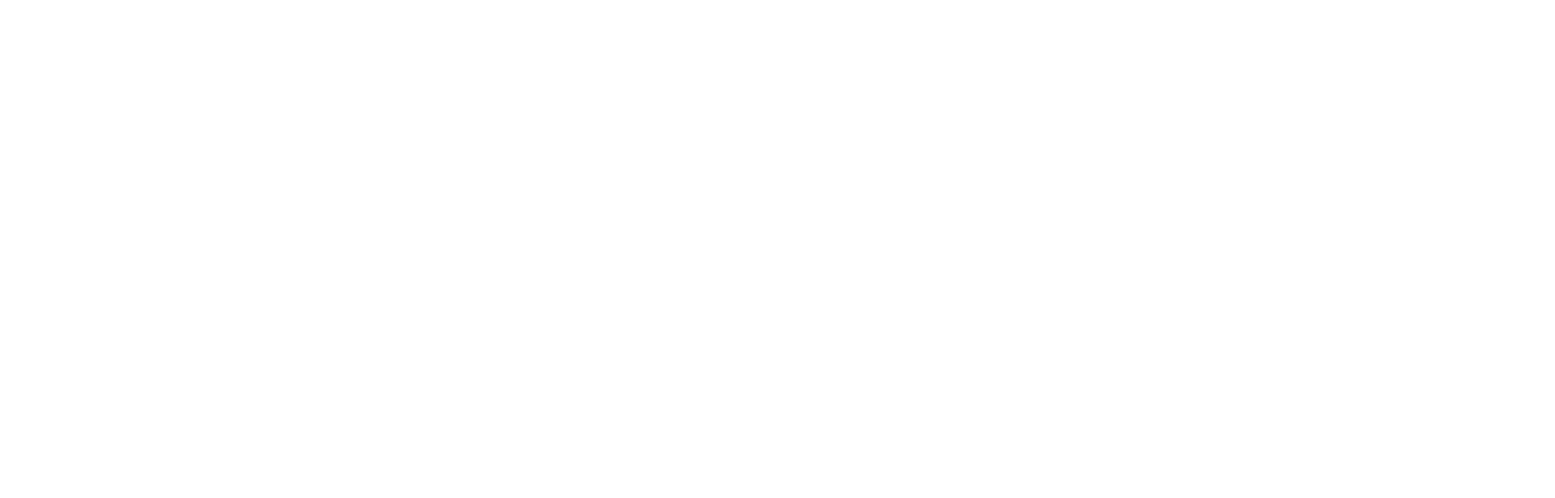
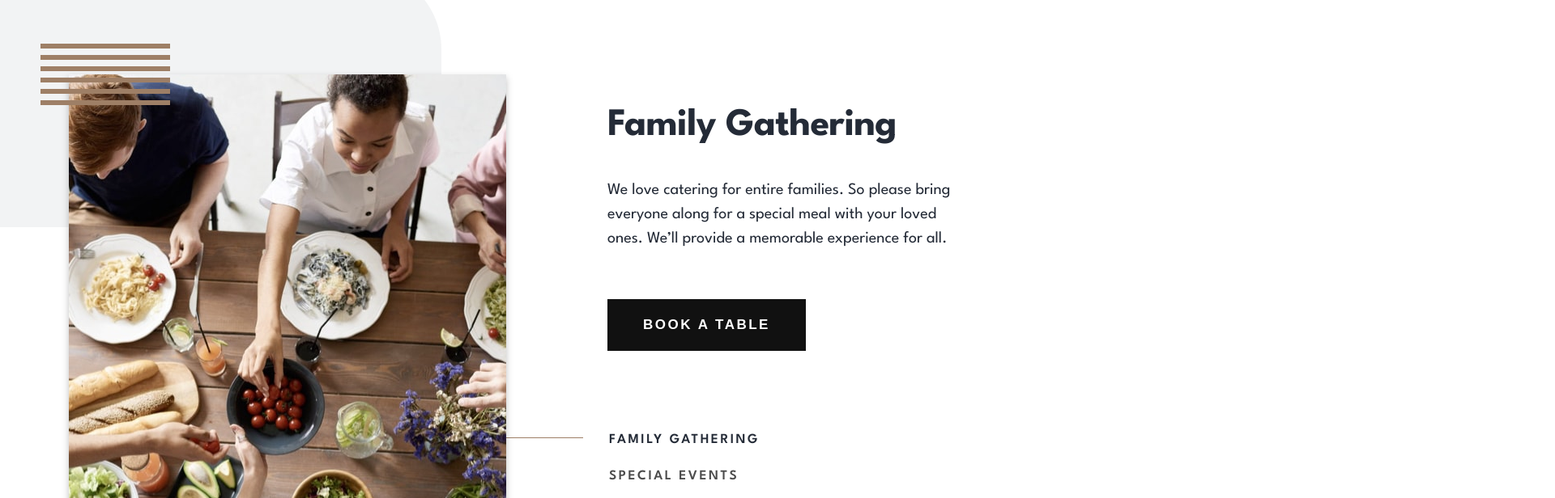
Before and after one commit to adriana-s-c/dine-restaurant-website, a React (Create React App) app: page / in a window 1280 px wide. Shown: the part 3060-3676 px from the top of the page at 81% size, 1920 px wide, since content can reach past the window. Built offline with nearby package versions, Linux system fonts and the light colour scheme.

Commit message:
Add EventType Component

```diff
--- a/src/App.css
+++ b/src/App.css
@@ -1,2 +1,3 @@
 .App {
+  font-family: League Spartan;
 }
--- a/src/App.tsx
+++ b/src/App.tsx
@@ -6,7 +6,7 @@
   return (
     <div className="App">
       <HomePage />
-      {/* <Footer /> */}
+      <Footer />
     </div>
   );
 }
--- /dev/null
+++ b/src/components/Footer/index.module.css
@@ -0,0 +1,10 @@
+.box {
+  position: absolute;
+  background: #111111;
+  height: 240px;
+  width: 100%;
+}
+
+.text {
+  color: white;
+}
--- a/src/components/Footer/index.tsx
+++ b/src/components/Footer/index.tsx
@@ -1,7 +1,9 @@
+import styles from "./index.module.css";
+
 export function Footer() {
   return (
-    <div>
-      <span>Footer</span>
+    <div className={styles.box}>
+      <h1 className={styles.text}>Footer</h1>
     </div>
   );
 }
--- /dev/null
+++ b/src/components/HomePage/EventType/index.module.css
@@ -0,0 +1,114 @@
+.box {
+  width: 100%;
+  height: 920px;
+  background-image: url(../../../images/patterns/pattern-curve-top-right.svg);
+  background-repeat: no-repeat;
+  background-position: -350px 0;
+}
+
+.patternLines {
+  position: absolute;
+  width: 160px;
+  height: 76px;
+  left: calc((100% - 1100px) / 2 - 40px);
+  top: 3114px;
+}
+
+.eventTypeBox {
+  display: flex;
+  flex-direction: row;
+  color: #242b37;
+  width: 1110px;
+  height: 600px;
+  position: absolute;
+  left: calc((100% - 1110px) / 2);
+  top: 3152px;
+}
+
+.picture {
+  width: 540px;
+  height: 600px;
+  filter: drop-shadow(0px 4px 4px rgba(0, 0, 0, 0.25));
+}
+
+.header {
+  height: 48px;
+  left: 0%;
+  right: 0%;
+  top: calc(50% - 48px / 2 - 54.5px);
+  font-style: normal;
+  font-weight: 700;
+  font-size: 48px;
+  line-height: 48px;
+  letter-spacing: -0.5px;
+  margin-left: 125px;
+}
+
+.content {
+  height: 90px;
+  left: 0%;
+  right: 0%;
+  top: calc(50% - 90px / 2 + 33.5px);
+  margin-left: 125px;
+  font-style: normal;
+  font-weight: 400;
+  font-size: 20px;
+  line-height: 30px;
+  margin-bottom: 60px;
+}
+
+.button {
+  width: 245px;
+  height: 64px;
+  left: 830px;
+  top: 3439px;
+  font-style: normal;
+  font-weight: 600;
+  font-size: 17px;
+  line-height: 16px;
+  letter-spacing: 2.5px;
+  color: #ffffff;
+  background: #111111;
+  text-transform: uppercase;
+  font-style: normal;
+  font-weight: 600;
+  font-size: 17px;
+  line-height: 16px;
+  letter-spacing: 2.5px;
+  border: none;
+  margin-left: 125px;
+  margin-bottom: 79px;
+}
+
+.contentBox {
+  width: 570px;
+  height: 468px;
+}
+
+.typeEventBox {
+  text-transform: uppercase;
+  width: 313px;
+  height: 108px;
+  display: flex;
+  flex-direction: row;
+  font-style: normal;
+  font-weight: 600;
+  font-size: 17px;
+  line-height: 28px;
+  letter-spacing: 2.5px;
+}
+
+.brownLine {
+  width: 95px;
+  height: 1px;
+  background: #9e7f66;
+  margin-top: 28px;
+}
+
+.notChosen {
+  color: #4c4c4c;
+}
+
+.eventTypes {
+  margin-left: 32px;
+}
--- /dev/null
+++ b/src/components/HomePage/EventType/index.tsx
@@ -0,0 +1,39 @@
+import styles from "./index.module.css";
+import familyGathering from "../../../images/homepage/family-gathering-desktop.jpg";
+import patternLines from "../../../images/patterns/pattern-lines.svg";
+
+export function EventType() {
+  return (
+    <div className={styles.box}>
+      <div className={styles.eventTypeBox}>
+        <img
+          src={familyGathering}
+          alt="Family Gathering by the Table"
+          className={styles.picture}
+        />
+        <div className={styles.contentBox}>
+          <h2 className={styles.header}>Family Gathering</h2>
+          <p className={styles.content}>
+            We love catering for entire families. So please bring everyone along
+            for a special meal with your loved ones. We’ll provide a memorable
+            experience for all.
+          </p>
+          <button className={styles.button}>Book a table</button>
+          <div className={styles.typeEventBox}>
+            <div className={styles.brownLine} />
+            <div className={styles.eventTypes}>
+              <p className={styles.chosen}>Family Gathering</p>
+              <p className={styles.notChosen}>Special Events</p>
+              <p className={styles.notChosen}>Social Events</p>
+            </div>
+          </div>
+        </div>
+      </div>
+      <img
+        src={patternLines}
+        alt="Pattern of Lines"
+        className={styles.patternLines}
+      />
+    </div>
+  );
+}
--- a/src/components/HomePage/MenuHighlights/MenuRender/index.module.css
+++ b/src/components/HomePage/MenuHighlights/MenuRender/index.module.css
@@ -40,21 +40,12 @@
 }
 
 .divider {
-  position: absolute;
-  width: 540px;
-  height: 1px;
-  left: 735px;
-  top: 2606px;
-  background: #ffffff;
-  mix-blend-mode: normal;
-  opacity: 0.15;
 }
 
 .menuBox {
   display: flex;
   flex-direction: column;
   position: absolute;
-  font-family: "League Spartan";
   width: 386px;
   height: 540px;
   left: 735px;
--- a/src/components/HomePage/index.tsx
+++ b/src/components/HomePage/index.tsx
@@ -1,5 +1,6 @@
 import { DescriptionPartOne } from "./DescriptionPartOne";
 import { DescriptionPartTwo } from "./DescriptionPartTwo";
+import { EventType } from "./EventType";
 import { Header } from "./Header";
 import { MenuHighlights } from "./MenuHighlights";
 export function HomePage() {
@@ -9,6 +10,7 @@
       <DescriptionPartOne />
       <DescriptionPartTwo />
       <MenuHighlights />
+      <EventType />
     </div>
   );
 }
```
Also changed, not shown: src/index.tsx (+6 -6 lines).
